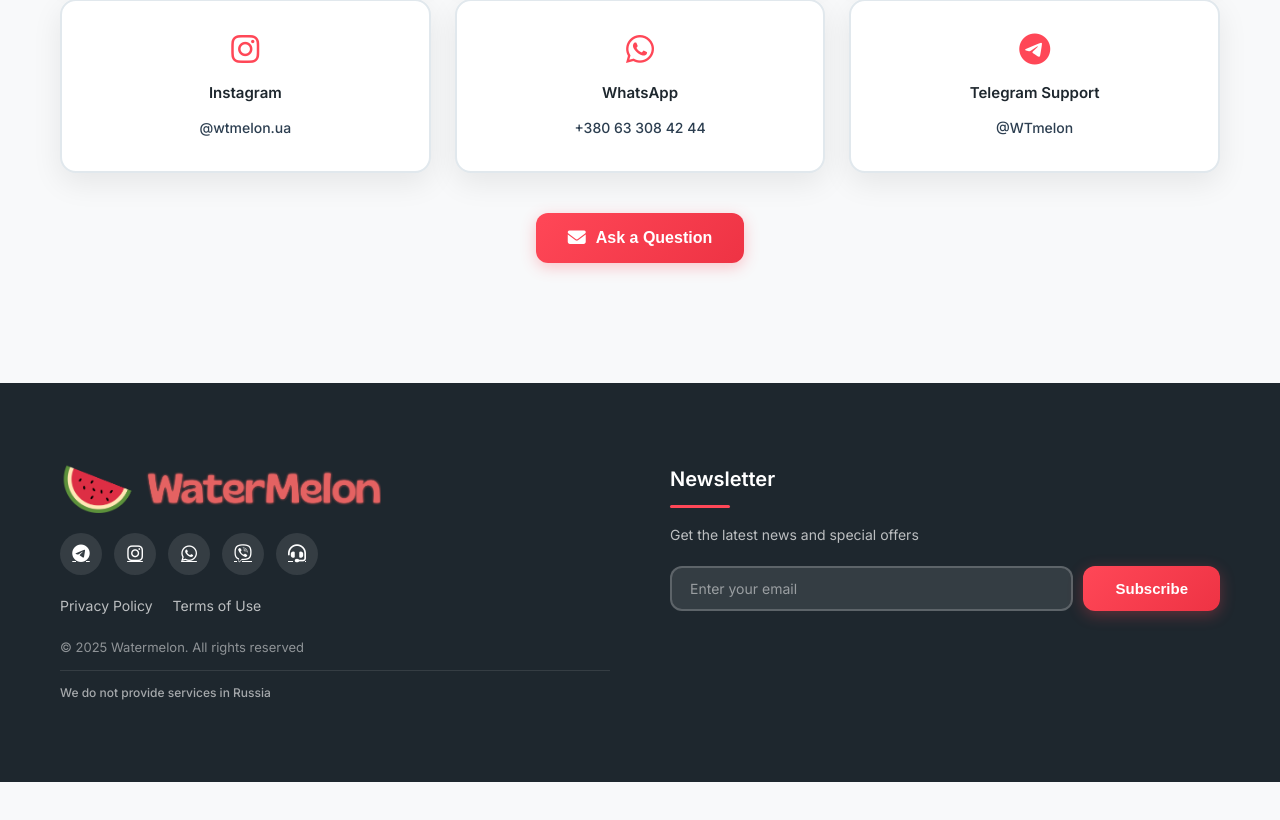
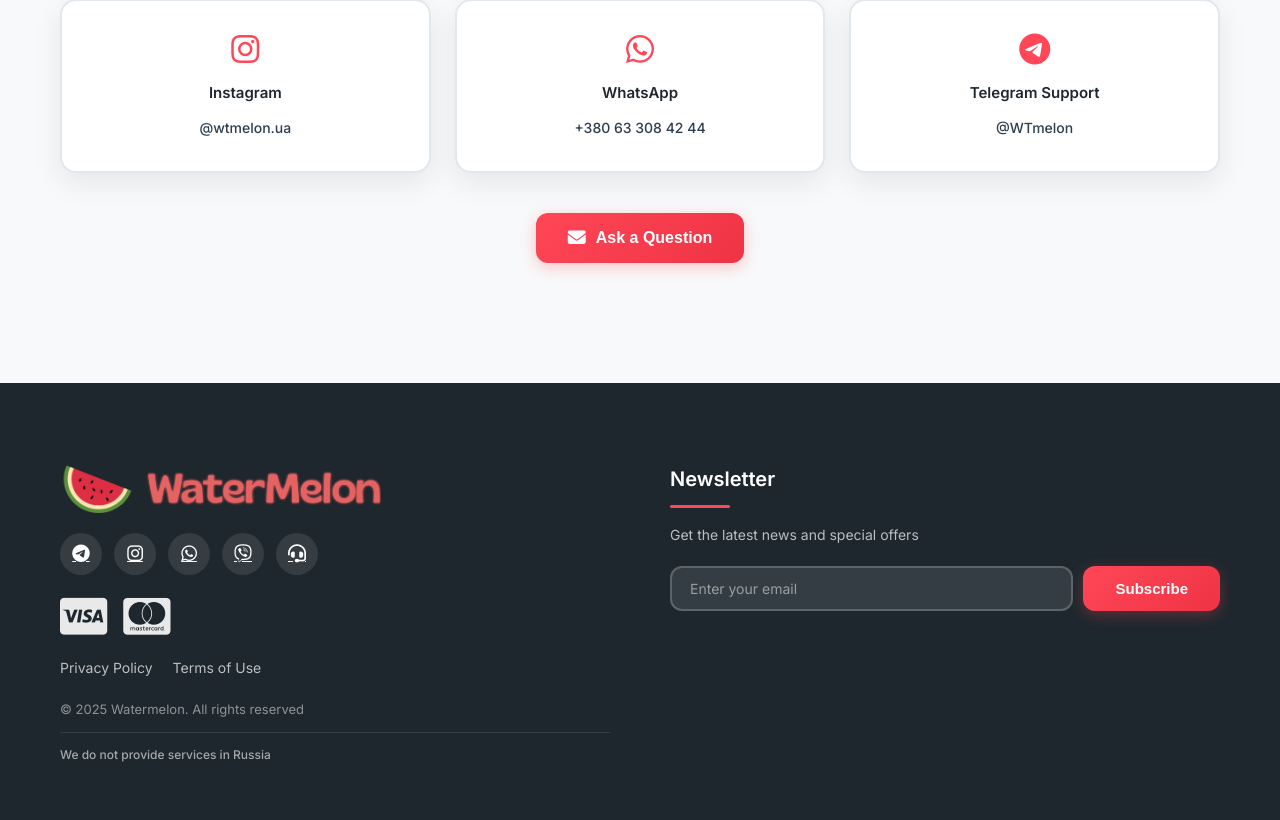
Before and after one commit to Kybikov/wtmelon, a Vue app: page / in a window 1280 px wide. Shown: the part 4422-5242 px from the top of the page. Before the commit the page ends 5204 px from the top, so only its background shows below. Built offline with nearby package versions, Linux system fonts and the light colour scheme; the HTML template or start-up script is replaced by a standard one.

Commit message:
Updated style.css

```diff
--- a/src/components/Footer.vue
+++ b/src/components/Footer.vue
@@ -12,6 +12,10 @@
             <a href="https://wa.me/380633084244" target="_blank" rel="noopener" title="WhatsApp"><i class="fa-brands fa-whatsapp"></i></a>
             <a href="viber://chat?number=%2B380633084244" target="_blank" rel="noopener" title="Viber"><i class="fa-brands fa-viber"></i></a>
             <a href="https://t.me/WTmelon" target="_blank" rel="noopener" title="Telegram Support"><i class="fa-solid fa-headset"></i></a>
+          </div>
+          <div class="payment-methods">
+            <i class="fa-brands fa-cc-visa"></i>
+            <i class="fa-brands fa-cc-mastercard"></i>
           </div>
           <div class="footer-links">
             <router-link :to="privacyPath" class="footer-link">{{ t('nav.privacy') }}</router-link>
--- a/src/style.css
+++ b/src/style.css
@@ -1385,6 +1385,24 @@
   transform: translateY(-4px);
 }
 
+.payment-methods {
+  display: flex;
+  gap: 16px;
+  margin-bottom: 20px;
+}
+
+.payment-methods i {
+  font-size: 42px;
+  color: white;
+  transition: var(--transition);
+  opacity: 0.9;
+}
+
+.payment-methods i:hover {
+  opacity: 1;
+  transform: translateY(-2px);
+}
+
 .footer-links {
   display: flex;
   gap: 20px;
```
